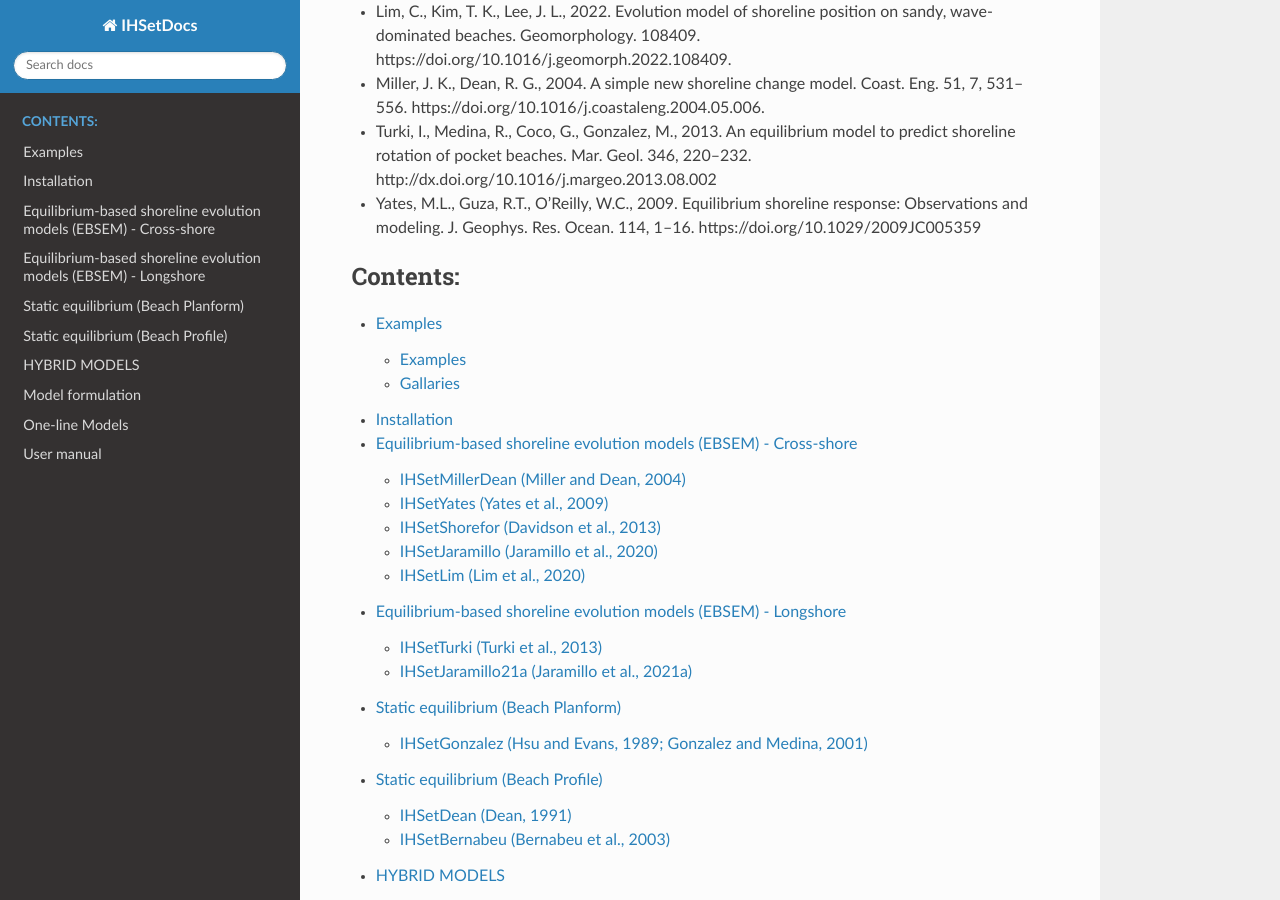
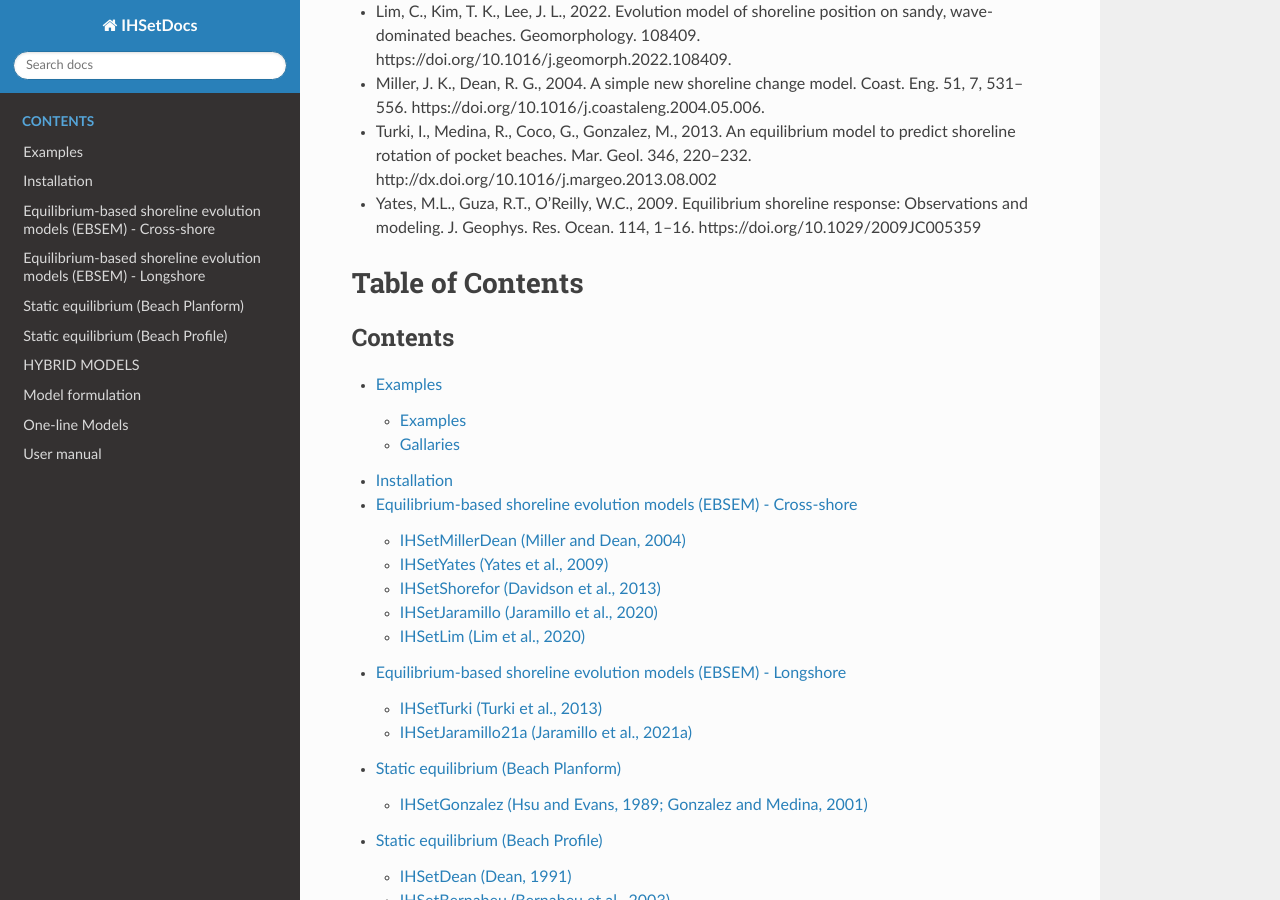
Before and after one commit to IHCantabria/IHSetDocs, a Sphinx documentation site: the page built from docs/index.md, in a window 1280 px wide and 900 px high, scrolled down 4287 px. Built offline with Sphinx 7.4.7 and the Read the Docs theme 2.0.0, drawn with Linux system fonts in a browser that asks for light colours.

Commit message:
Add files via upload

````diff
--- a/docs/conf.py
+++ b/docs/conf.py
@@ -27,6 +27,7 @@
     "sphinx_rtd_theme",
     "myst_nb",
     "sphinx.ext.mathjax",
+    # 'sphinxcontrib.autodoc_pydantic',
     "sphinx.ext.autosummary",
 ]
 templates_path = ["_templates"]
--- a/docs/index.md
+++ b/docs/index.md
@@ -74,17 +74,19 @@
 - Turki, I., Medina, R., Coco, G., Gonzalez, M., 2013. An equilibrium model to predict shoreline rotation of pocket beaches. Mar. Geol. 346, 220–232. http://dx.doi.org/10.1016/j.margeo.2013.08.002
 - Yates, M.L., Guza, R.T., O’Reilly, W.C., 2009. Equilibrium shoreline response: Observations and modeling. J. Geophys. Res. Ocean. 114, 1–16. https://doi.org/10.1029/2009JC005359
 
+# Table of Contents
+
 ```{toctree}
 :maxdepth: 2
-:caption: Contents:
+:caption: Contents
 
-[Examples]/examples.md
-[Installation]/installation.md
-[Model_description]/ebsem_cross.md
-[Model_description]/ebsem_long.md
-[Model_description]/equilibrium_planform.md
-[Model_description]/equilibrium_profile.md
-[Model_description]/hybrid_model.md
-[Model_description]/ihset_model.md
-[Model_description]/one_line.md
-[User_manual]/ihset_manual.md
+[Examples]/examples
+[Installation]/installation
+[Model_description]/ebsem_cross
+[Model_description]/ebsem_long
+[Model_description]/equilibrium_planform
+[Model_description]/equilibrium_profile
+[Model_description]/hybrid_model
+[Model_description]/ihset_model
+[Model_description]/one_line
+[User_manual]/ihset_manual
````
